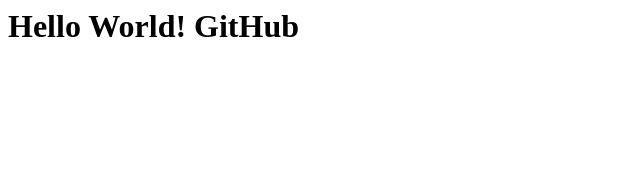
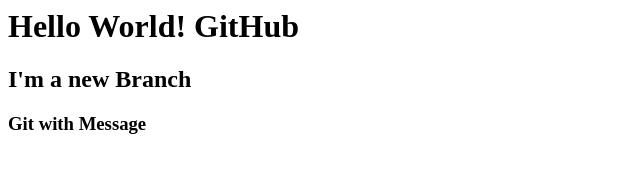
Before and after one commit to FelipeSchmitt/estudo-git, a plain HTML site: page index.html in a window 1280 px wide. Shown: the whole page, without its empty margins (0-640 px from the left). Drawn offline with Linux system fonts and the light colour scheme.

Commit message:
Nova mensagem na branch title

```diff
--- a/index.html
+++ b/index.html
@@ -1,3 +1,5 @@
 <html>
 <h1>Hello World! GitHub</h1>
+<h2>I'm a new Branch</h2>
+<h3> Git with Message</h3>
 </html>
```
